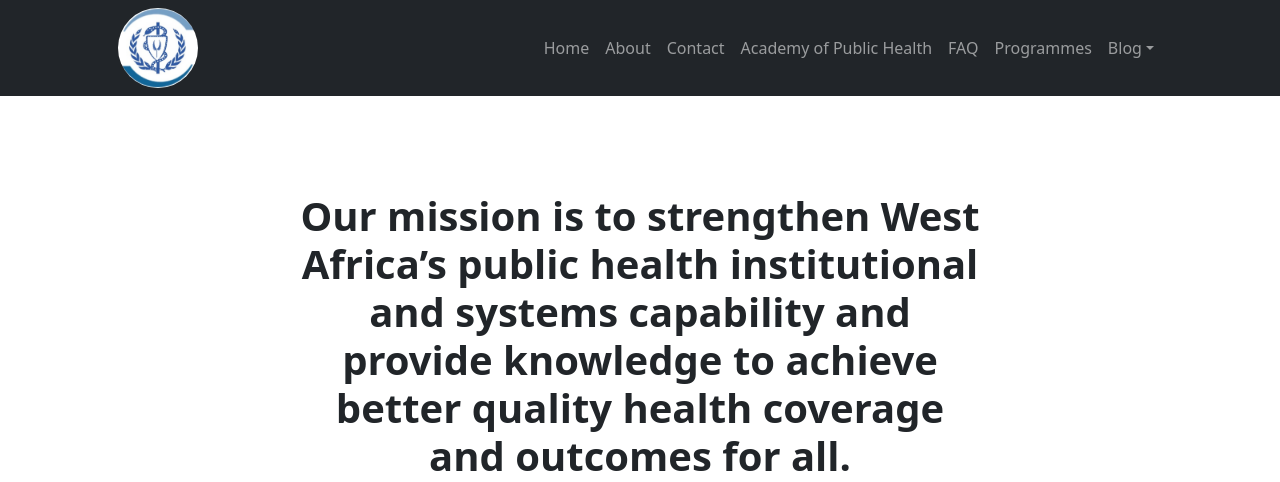
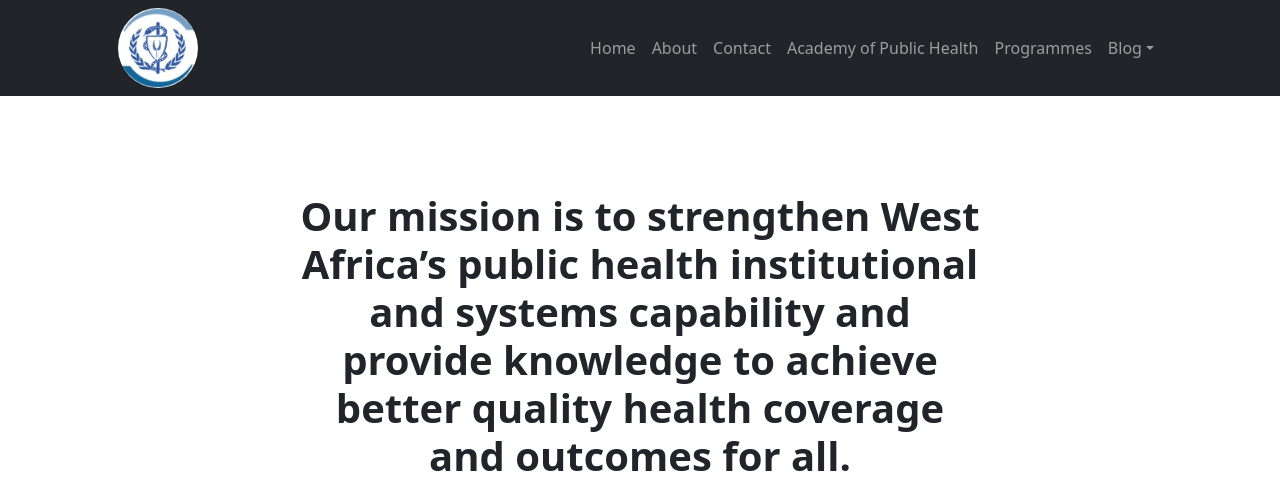
Before and after one commit to publichealth-edu/website, a Flask app: page /about in a window 1280 px wide. Shown: the top 482 px of the page. Run offline with Flask 2, Linux system fonts and the light colour scheme; grey boxes labelled with a size stand in for pictures from a placeholder-image service; some libraries are stand-ins or nearby versions.

Commit message:
Update header.html

```diff
--- a/templates/header.html
+++ b/templates/header.html
@@ -27,7 +27,7 @@
                             <li class="nav-item"><a class="nav-link" href="{{ url_for('about') }}">About</a></li>
                             <li class="nav-item"><a class="nav-link" href="{{ url_for('contact') }}">Contact</a></li>
                             <li class="nav-item"><a class="nav-link" href="#">Academy of Public Health</a></li>
-                            <li class="nav-item"><a class="nav-link" href="#">FAQ</a></li>
+<!--                             <li class="nav-item"><a class="nav-link" href="#">FAQ</a></li> -->
                             <li class="nav-item"><a class="nav-link" href="{{ url_for('portfoliooverview') }}">Programmes</a></li>
                             <li class="nav-item dropdown">
                                 <a class="nav-link dropdown-toggle" id="navbarDropdownBlog" href="#" role="button" data-bs-toggle="dropdown" aria-expanded="false">Blog</a>
```
